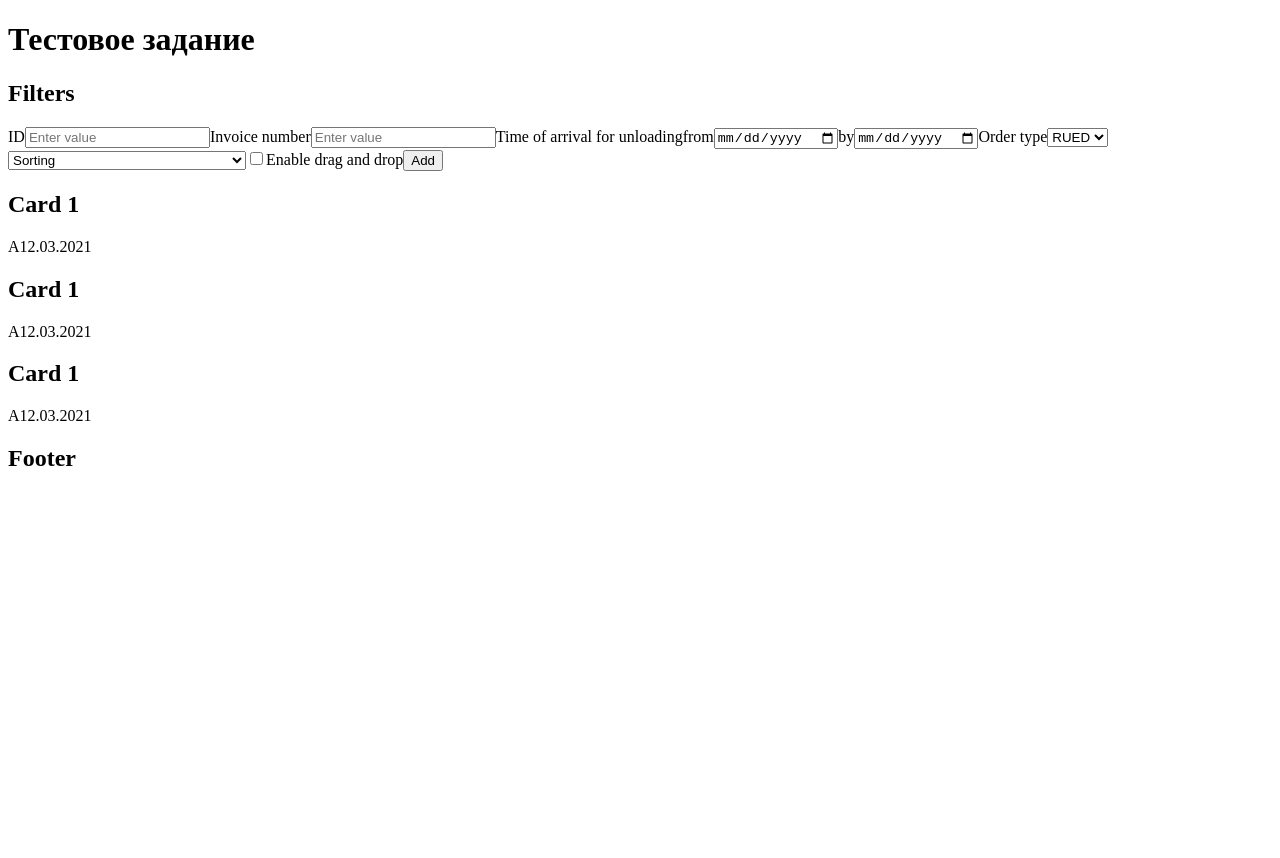
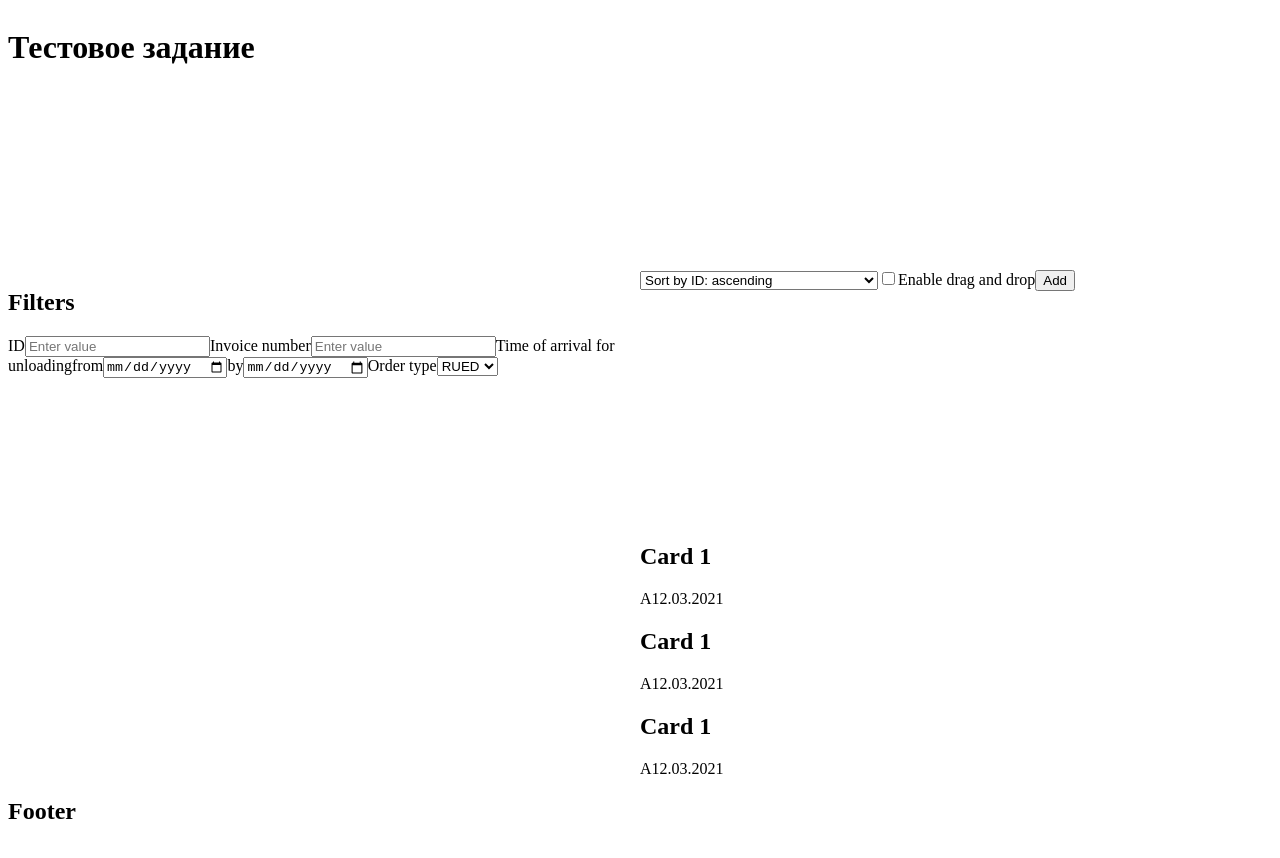
Before and after one commit to ChewbyIrinine/ksk-test-project, a React (Create React App) app: page / in a window 1280 px wide. Shown: the top 858 px of the page. Before the commit the page ends 800 px from the top, so only its background shows below. Built offline with nearby package versions, Linux system fonts and the light colour scheme.

Commit message:
Add grid

```diff
--- a/src/App/App.css
+++ b/src/App/App.css
@@ -0,0 +1,30 @@
+.app {
+	display: grid;
+	grid-auto-rows: 261px 1fr 1fr 111px;
+	grid-template-columns: 1fr 1fr;
+	grid-template-areas:
+		"header header"
+		"filters sorting"
+		"filters cards-field"
+		"footer footer";
+}
+
+.header {
+	grid-area: header;
+}
+
+.filters {
+	grid-area: filters;
+}
+
+.sorting {
+	grid-area: sorting;
+}
+
+.cards-field {
+	grid-area: cards-field;
+}
+
+.footer {
+	grid-area: footer;
+}
--- a/src/App/App.js
+++ b/src/App/App.js
@@ -6,15 +6,27 @@ import Sorting from "../Sorting";
 import CardsField from "../CardsField";
 import Footer from "../Footer";
 
+import "./App.css";
+
 export default class App extends React.Component {
 	render() {
 		return (
-			<div>
-				<Header />
-				<Filters />
-				<Sorting />
-				<CardsField />
-				<Footer />
+			<div className="app">
+				<div className="header">
+					<Header />
+				</div>
+				<div className="filters">
+					<Filters />
+				</div>
+				<div className="sorting">
+					<Sorting />
+				</div>
+				<div className="cards-field">
+					<CardsField />
+				</div>
+				<div className="footer">
+					<Footer />
+				</div>
 			</div>
 		);
 	}
--- a/src/Sorting/Sorting.js
+++ b/src/Sorting/Sorting.js
@@ -4,7 +4,7 @@ const Sorting = () => {
 	return (
 		<div>
 			<select>
-				<option disabled selected style={{ display: "none" }}>
+				<option disabled defaultValue style={{ display: "none" }}>
 					Sorting
 				</option>
 				<option>Sort by ID: ascending</option>
@@ -18,7 +18,7 @@ const Sorting = () => {
 				<input type="checkbox" />
 				Enable drag and drop
 			</label>
-            <button>Add</button>
+			<button>Add</button>
 		</div>
 	);
 };
```
